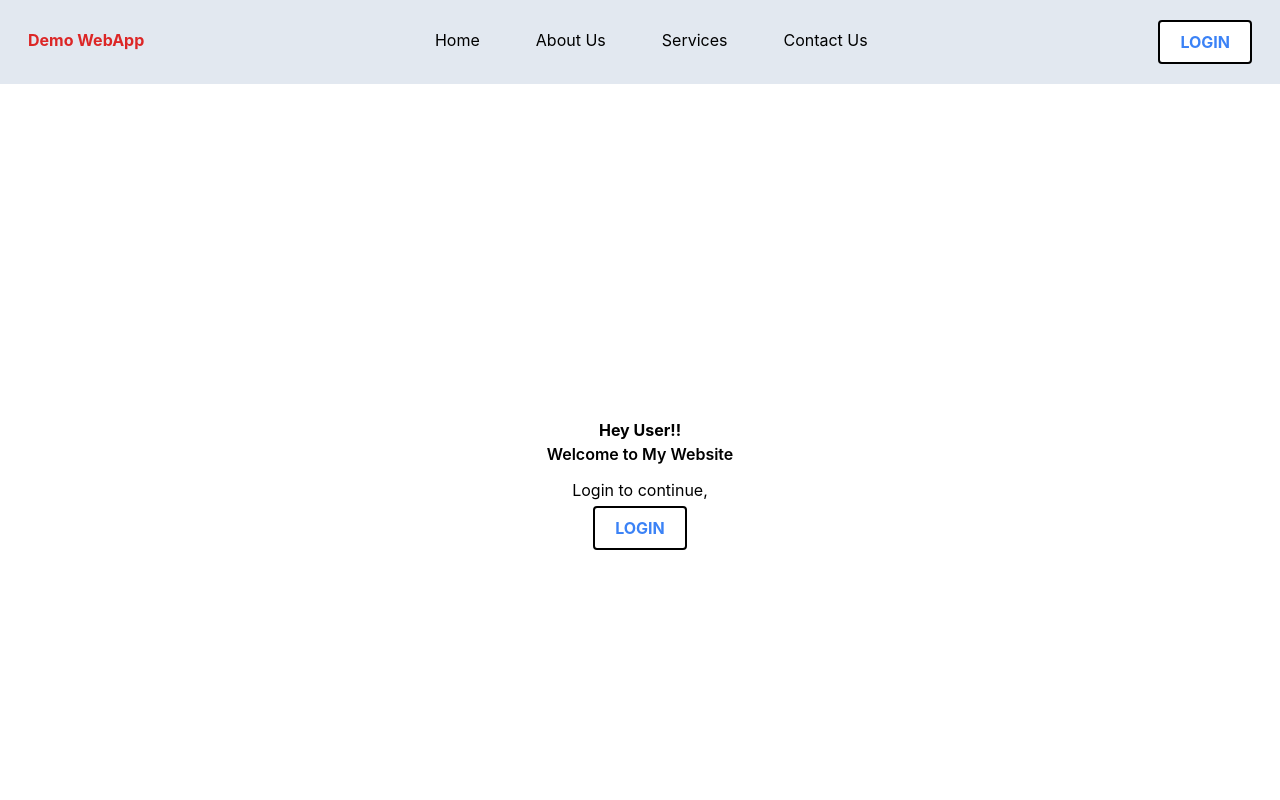
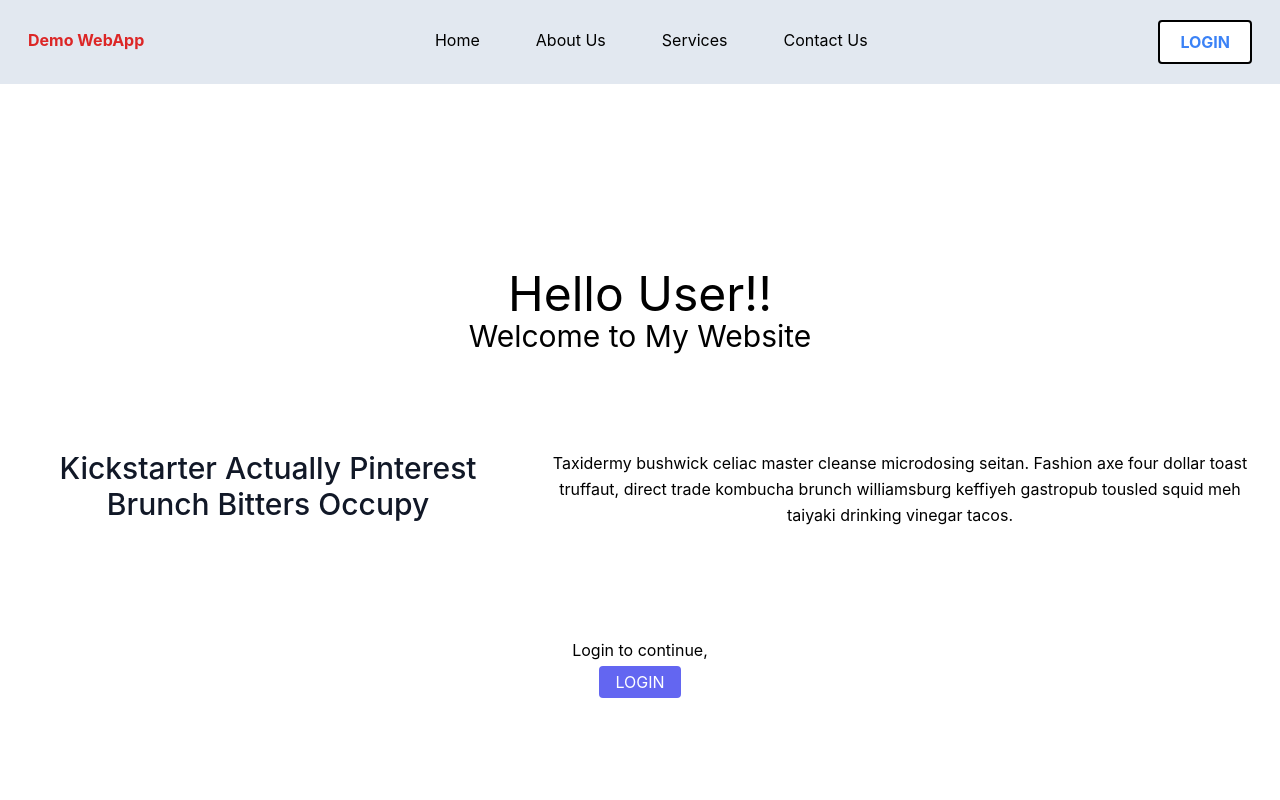
Before and after one commit to sudip22-p/demo-mern-webapp, a React (Create React App) app in the folder client/: page / in a window 1280 px wide. Shown: the top 800 px of the page. Built offline with nearby package versions, Linux system fonts and the light colour scheme.

Commit message:
Home updated

```diff
--- a/client/src/components/Home.js
+++ b/client/src/components/Home.js
@@ -3,14 +3,20 @@ import { Link } from "react-router-dom"
 
 function Home() {
     return (
-        <main className="flex flex-col justify-center items-center h-screen bg-white">
-            <h1 className='text-black font-bold'>Hey User!!</h1>
-            <p className="text-black font-semibold">Welcome to My Website</p>
-            <p className="text-black font-normal mt-3 mb-1">Login to continue,</p>
-            <Link to={"/login"}>
-                <button className="login font-bold bg-white py-2 px-5 rounded text-blue-500 hover:bg-blue-500 hover:text-white border-2 border-black hover:border-blue-500 cursor-pointer">LOGIN</button>
-            </Link>
-        </main>
+            <section className="flex flex-col justify-center items-center text-grey-600 body-font h-screen">
+                <h1 className='text-black text-5xl'>Hello User!!</h1>
+                <p className="text-black text-3xl">Welcome to My Website</p>
+                <div className="container px-5 py-24 mx-auto flex flex-wrap">
+                    <h2 className="sm:text-3xl text-2xl text-gray-900 font-medium title-font mb-2 md:w-2/5">Kickstarter Actually Pinterest Brunch Bitters Occupy</h2>
+                    <div className="md:w-3/5 md:pl-6">
+                        <p className="leading-relaxed text-base">Taxidermy bushwick celiac master cleanse microdosing seitan. Fashion axe four dollar toast truffaut, direct trade kombucha brunch williamsburg keffiyeh gastropub tousled squid meh taiyaki drinking vinegar tacos.</p>
+                    </div>
+                </div>
+                <p className="text-black font-normal mt-3 mb-1">Login to continue,</p>
+                <Link to={"/login"}>
+                    <button className="inline-flex text-white bg-indigo-500 border-0 py-1 px-4 focus:outline-none hover:bg-indigo-600 rounded cursor-pointer">LOGIN</button>
+                </Link>
+            </section>
     )
 }
 
```
